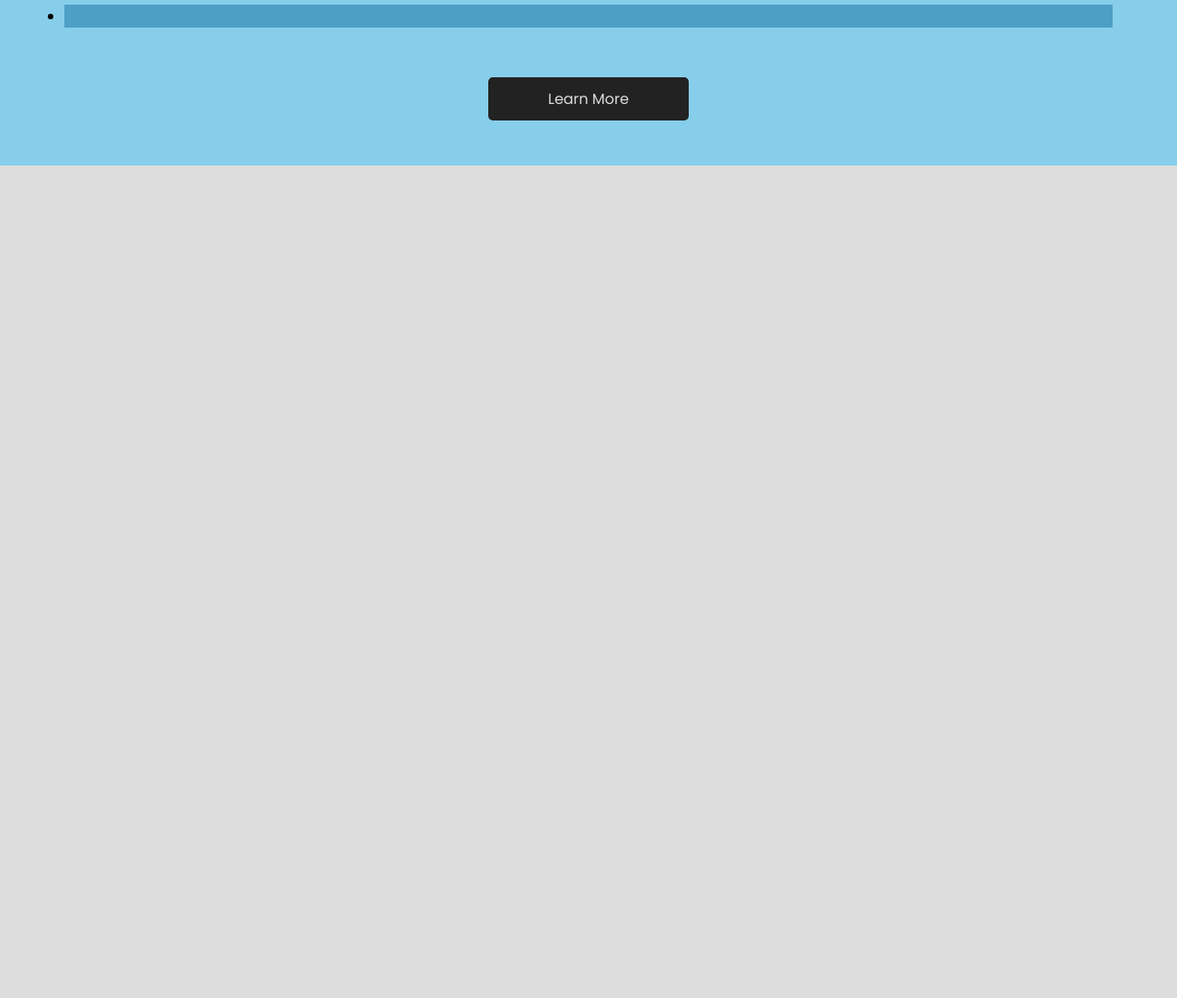
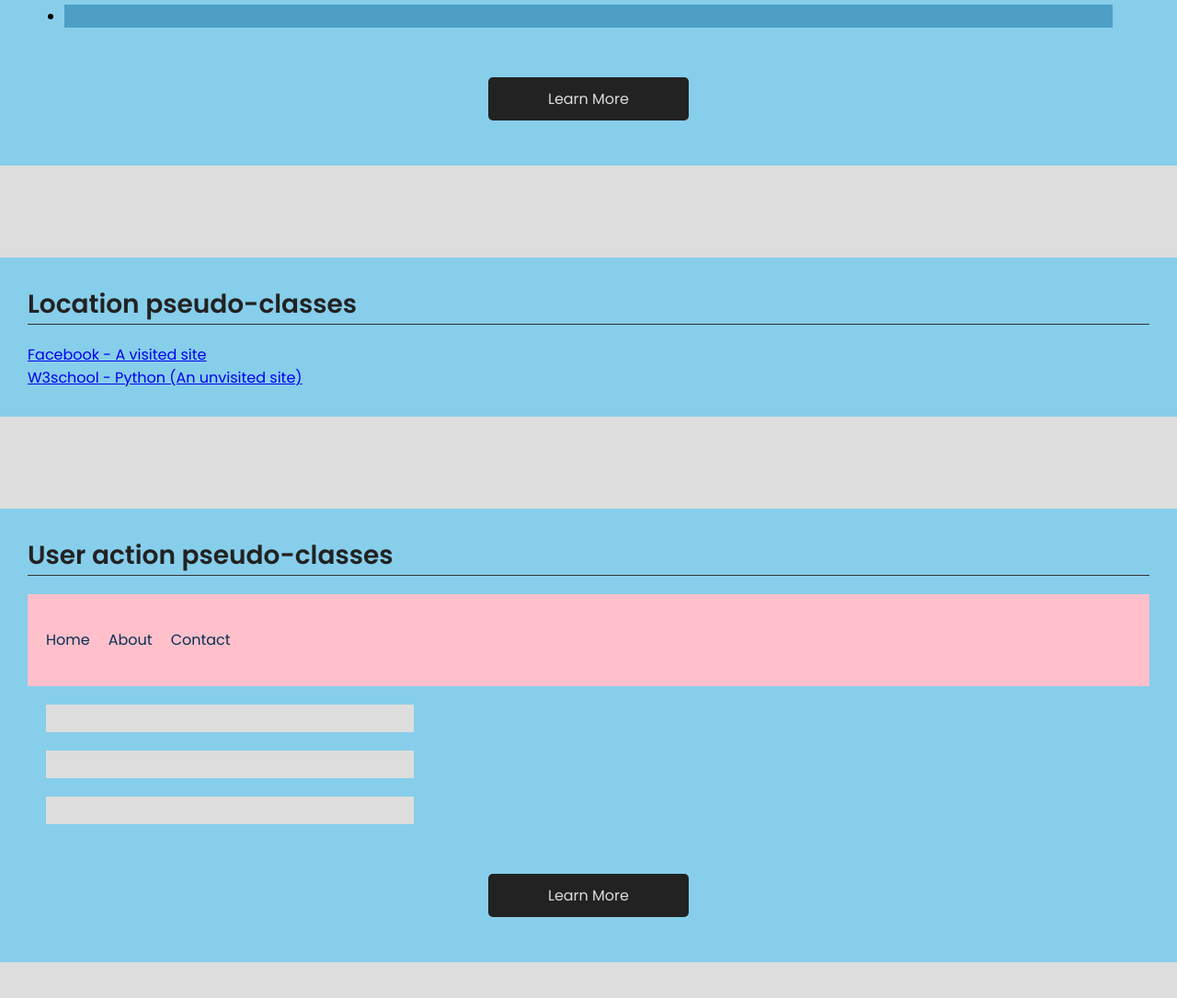
Before and after one commit to sumayaakter533/pseudo-classes, a plain HTML site: page index.html in a window 1280 px wide. Shown: the part 623-1708 px from the top of the page at 92% size. Before the commit the page ends 903 px from the top, so only its background shows below. Drawn offline with Linux system fonts and the light colour scheme.

Commit message:
3 different types of pseudo classes are shown

```diff
--- a/css/style.css
+++ b/css/style.css
@@ -40,21 +40,21 @@ main {
 }
 
 .btn > a {
-	text-decoration: none;
-	color: #ddd;
-	background-color: #222;
-	padding: 12px 65px;
-	border-radius: 5px;
+    text-decoration: none;
+    color: #ddd;
+    background-color: #222;
+    padding: 12px 65px;
+    border-radius: 5px;
 }
 
-#tree-structural-pseudo {
+.common-section-css {
     padding: 30px;
     background-color: skyblue;
     margin-bottom: 100px;
 }
 /* Todo: common css end */
 
-/* Todo: Tree-structural pseudo-classes start */
+/* Todo: tree structural pseudo class start */
 :root {
     background: #ddd;
     font-family: 'Poppins', sans-serif;
@@ -66,19 +66,19 @@ div:empty {
     background-color: pink;
 }
 
-ul{
+#tree-structural-pseudo ul {
     padding: 0 40px;
 }
 
-li > ol {
+#tree-structural-pseudo li > ol {
     padding-left: 40px;
 }
 
-ol > li {
+#tree-structural-pseudo ol > li {
     margin: 8px;
 }
 
-li > ol > li:nth-child(2n) {
+#tree-structural-pseudo li > ol > li:nth-child(2n) {
     color: crimson;
     font-size: 12px;
     font-weight: 700;
@@ -86,24 +86,75 @@ li > ol > li:nth-child(2n) {
     background-color: pink;
 }
 
-li > ol > li:nth-child(2n + 1) {
+#tree-structural-pseudo li > ol > li:nth-child(2n + 1) {
     font-size: 24px;
     font-weight: 500;
     color: whitesmoke;
     text-shadow: 5px 3px 3px #111;
 }
 
-li:first-child {
+#tree-structural-pseudo li:first-child {
     background-color: green;
 }
 
-li:last-child {
+#tree-structural-pseudo li:last-child {
     background-color: rgb(78, 159, 197);
 }
 
-li:only-child {
+#tree-structural-pseudo li:only-child {
     color: red !important;
     height: 50px;
     padding: 7px;
 }
-/* Todo: Tree-structural pseudo-classes end */
+/* Todo: tree structural pseudo class end */
+
+/* Todo: any-link pseudo class start */
+#any-link > a {
+    display: block;
+}
+
+#any-link > a:visited {
+    color: purple;
+}
+/* Todo: any-link pseudo class end */
+
+/* Todo: user action pseudo class start */
+.menu ul {
+    display: flex;
+    gap: 20px;
+    height: 100px;
+    list-style: none;
+    padding: 37px 20px 0;
+    background-color: pink;
+}
+
+.menu ul li a {
+    text-decoration: none;
+    color: #082f53;
+}
+
+.menu ul li a:hover {
+    color: red;
+}
+
+.menu ul li .home:active {
+    color: green;
+}
+
+input {
+    width: 400px;
+    height: 30px;
+    display: block;
+    padding: 10px;
+    margin: 20px;
+    border: none;
+    background-color: #ddd;
+    outline: 0;
+}
+
+input[type='text']:focus {
+    color: crimson;
+    border: 1px solid #777;
+}
+
+/* Todo: user action pseudo class end */
--- a/index.html
+++ b/index.html
@@ -7,10 +7,17 @@
         <link rel="stylesheet" href="./css/style.css" />
     </head>
     <body>
-        <h1>Pseudo Classes</h1>
+        <h1>
+            Pseudo Classes
+            <a
+                href="https://developer.mozilla.org/en-US/docs/Web/CSS/Pseudo-classes#alphabetical_index"
+                target="_blank"
+                >click here to know more</a
+            >
+        </h1>
         <main>
-            <!-- Todo: Tree-structural pseudo-classes start -->
-            <section id="tree-structural-pseudo">
+            <!-- Todo: tree structural pseudo class start -->
+            <section id="tree-structural-pseudo" class="common-section-css">
                 <div class="section-heading">
                     <h3 class="section-title">
                         Tree-structural pseudo-classes
@@ -64,7 +71,57 @@
                     >
                 </div>
             </section>
-            <!-- Todo: Tree-structural pseudo-classes end -->
+            <!-- Todo: tree structural pseudo class end -->
+
+            <!-- Todo: any-link pseudo class start -->
+            <section id="any-link" class="common-section-css">
+                <h3
+                    class="section-title"
+                    style="border-bottom: 1px solid #333; margin-bottom: 20px">
+                    Location pseudo-classes
+                </h3>
+                <a href="https://www.facebook.com/" target="_blank"
+                    >Facebook - A visited site</a
+                >
+                <a
+                    href="https://www.google.com/url?sa=t&source=web&rct=j&opi=89978449&url=https://www.w3schools.com/python/&ved=2ahUKEwi3l8vynqCHAxVvUGwGHc0XAz8QFnoECAgQAQ&usg=AOvVaw3DDMaeRvoPZxdqsRK3yoWF"
+                    target="_blank"
+                    >W3school - Python (An unvisited site)</a
+                >
+            </section>
+            <!-- Todo: any-link pseudo class end -->
+
+            <!-- Todo: user action pseudo class start -->
+            <section id="user-action" class="common-section-css">
+                <h3
+                    class="section-title"
+                    style="border-bottom: 1px solid #333; margin-bottom: 20px">
+                    User action pseudo-classes
+                </h3>
+
+                <div class="menu">
+                    <ul>
+                        <li>
+                            <a class="home" href="#">Home</a>
+                        </li>
+                        <li><a href="#">About</a></li>
+                        <li><a href="#">Contact</a></li>
+                    </ul>
+
+                    <input type="text" name="" id="" />
+                    <input type="email" name="" id="" />
+                    <input type="password" name="" id="" />
+
+                    <div class="btn">
+                        <a
+                            href="https://developer.mozilla.org/en-US/docs/Web/CSS/Pseudo-classes#user_action_pseudo-classes"
+                            target="_blank"
+                            >Learn More</a
+                        >
+                    </div>
+                </div>
+            </section>
+            <!-- Todo: user action pseudo class end -->
         </main>
     </body>
 </html>
```
